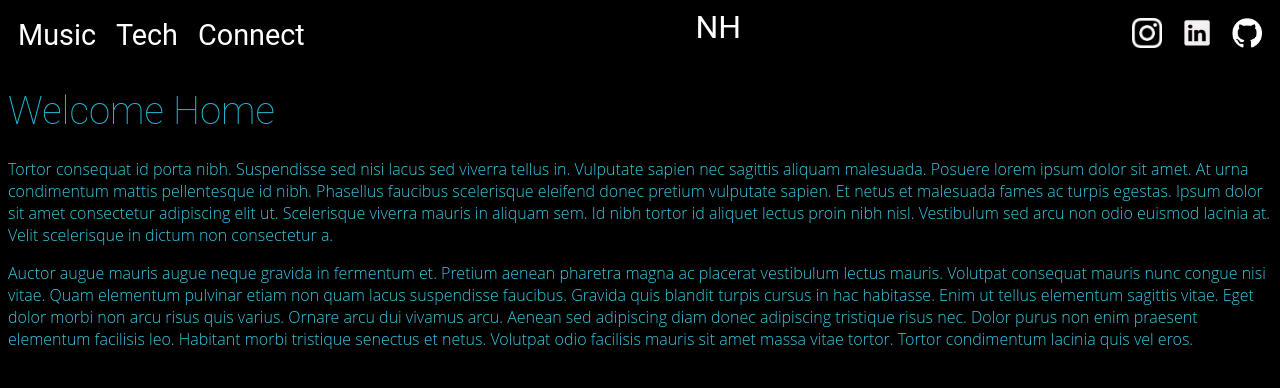
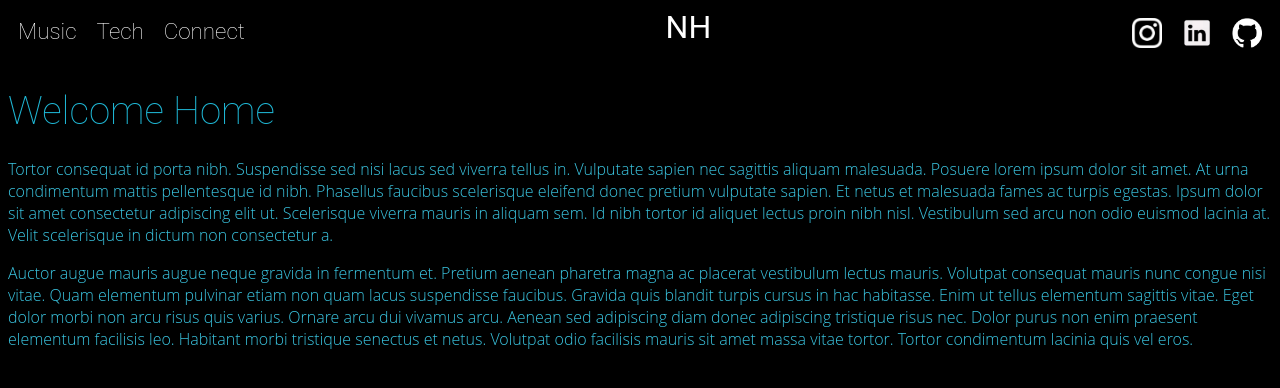
Before and after one commit to NHartMusic/studious-adventure, a React (Vite) app: page / in a window 1280 px wide. Shown: the top 388 px of the page. Built offline with nearby package versions, Linux system fonts and the light colour scheme.

Commit message:
time to set up some mixins i think

```diff
--- a/src/Navigation/MainNav.tsx
+++ b/src/Navigation/MainNav.tsx
@@ -5,7 +5,8 @@ import {randomColor2} from '../UI/ColorGenerator'
 const ListLink = styled(Link)`
   font-family: 'Roboto', sans-serif;
   color: white;
-  font-size: 1.8rem;
+  font-size: 1.4em;
+  font-weight: 200;
   padding: 10px;
   margin: 10px;
   text-decoration: none;
```
